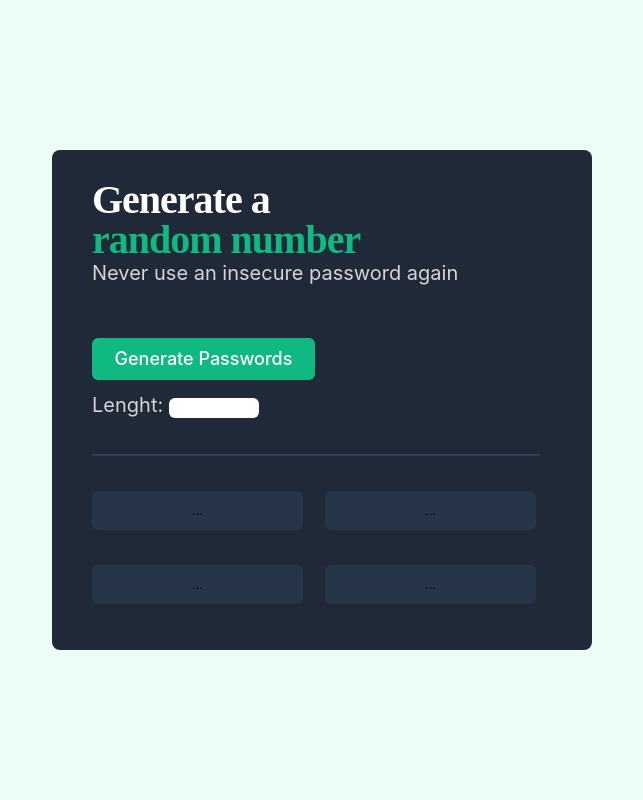
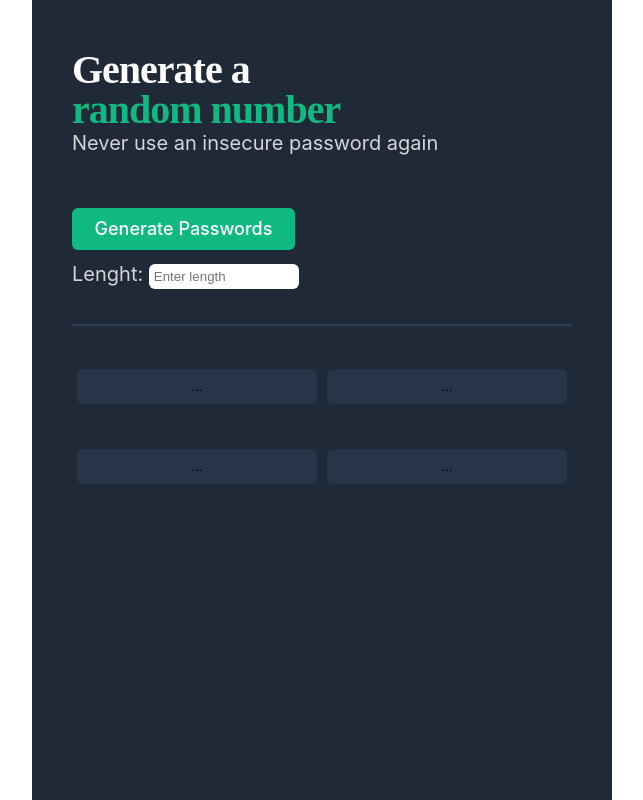
Before and after one commit to Coolhands-frank/Password-Generator, a plain HTML site: page index.html in a window 1280 px wide. Shown: the whole page, without its empty margins (318-961 px from the left). Drawn offline with Linux system fonts and the light colour scheme.

Commit message:
layout refactor

```diff
--- a/index.html
+++ b/index.html
@@ -5,16 +5,52 @@
         <meta name="viewport" content="width=device-width, initial-scale=1.0" />
     </head>
     <body>
-        <div id="to-center">
+        <div class="container" id="to-center">
             <h1>Generate a <br><div style="color: #10B981;;">random number</div></h1>
             <h3>Never use an insecure password again</h3>
             <button onclick="generatePassword()">Generate Passwords</button>
-            <p>Lenght: <input type ="text" id="style" value=""></input></p>
+            <div class="length-container">
+                <label for="password-length-input" class="length-label">Lenght: </label>
+                <input
+                    class="password-length-input"
+                    type ="text"
+                    id="password-length-input"
+                    value=""
+                    placeholder="Enter length"
+                />
+            </div>
             <hr></hr>
-            <input type = "text" id="password1-col" value="..."></input>
-            <input type = "text" id="password2-col" value="..."></input>
-            <input type = "text" id="password3-col" value="..."></input>
-            <input type = "text" id="password4-col" value="..."></input>
+            <div class="display-password-container">
+                <input
+                    class="show-password-input"
+                    type="text"
+                    id="password1-col"
+                    value="..."
+                    arial-label="password1"
+                />
+                <input
+                    class="show-password-input"
+                    type="text"
+                    id="password2-col"
+                    value="..."
+                    arial-label="password2"
+                />
+                <input
+                    class="show-password-input"
+                    type="text"
+                    id="password3-col"
+                    value="..."
+                    arial-label="password3"
+                />
+                <input
+                    class="show-password-input"
+                    type="text"
+                    id="password4-col"
+                    value="..."
+                    arial-label="password4"
+                />
+            </div>
+
         </div>
     <script src="password.js"></script>
     </body>
--- a/pass.css
+++ b/pass.css
@@ -1,23 +1,16 @@
 html, body {
-    background: #ECFDF5;
     display: flex;
-    justify-content: center;
-    align-items: center;
+    margin: auto ;
 
 }
-#to-center {
-    width: 500px;
-    margin: auto;
-    height: 500px;
+.container {
+    max-width: 500px;
     background: #1F2937;
-    padding-left: 40px;
-    border-radius: 8px;
+    padding: 50px 40px;
 }
 
 h1 {
     margin: 0;
-    width: 354px;
-    padding-top: 30px;
     font-family: 'Karla';
     font-style: normal;
     font-weight: 800;
@@ -58,35 +51,28 @@ button {
 }
 
 hr {
-    width: 446px;
-    height: 0px;
-    left: 0;
     margin-top: 35px;
-    margin-left: 0;
-    margin-bottom: 0;
+
     border: 1px solid #2F3E53;
 }
 
-input {
-    width: 211px;
-    height: 39px;
-    text-align: center;
-    background: #273549;
+.password-length-input {
+    margin: 0px;
+    background: white;
     border-radius: 6px;
+    width: 30%;
+    padding: 5px;
     border: none;
-    margin-right: 18px;
-    margin-top: 35px;
 }
 
-#style {
-    margin: 0px;
-    width: 90px;
-    height: 20px;
-    background: white;
+.length-container {
+    margin-top: 10px;
+}
+.password-length-input:focus {
+    outline: none;
 }
 
-p {
-    margin-top: 11px;
+.length-label {
     font-family: 'Inter';
     font-style: normal;
     font-weight: 400;
@@ -94,3 +80,20 @@ p {
     line-height: 28px;
     color: #D5D4D8;
 }
+
+.display-password-container{
+    display: flex;
+    flex-wrap: wrap;
+    gap: 10px;
+    justify-content: center;
+}
+
+.show-password-input {
+    padding: 10px;
+    text-align: center;
+    background: #273549;
+    border-radius: 6px;
+    border: none;
+    width: 48%;
+    margin-top: 35px;
+}
--- a/password.js
+++ b/password.js
@@ -1,6 +1,6 @@
 let passwordArr = ["A","B","C","D","E","f","h","i","j","k","1","2","+","-","&","w","z","<","*","$"]
 let passwordLength
-let inputEl = document.getElementById("style")
+let inputEl = document.getElementById("password-length-input")
 let input1El = document.querySelector("#password1-col")
 let input2El = document.querySelector("#password2-col")
 let input3El = document.querySelector("#password3-col")
```
Also changed, not shown: pass generator.html (deleted, +0 -19 lines).
